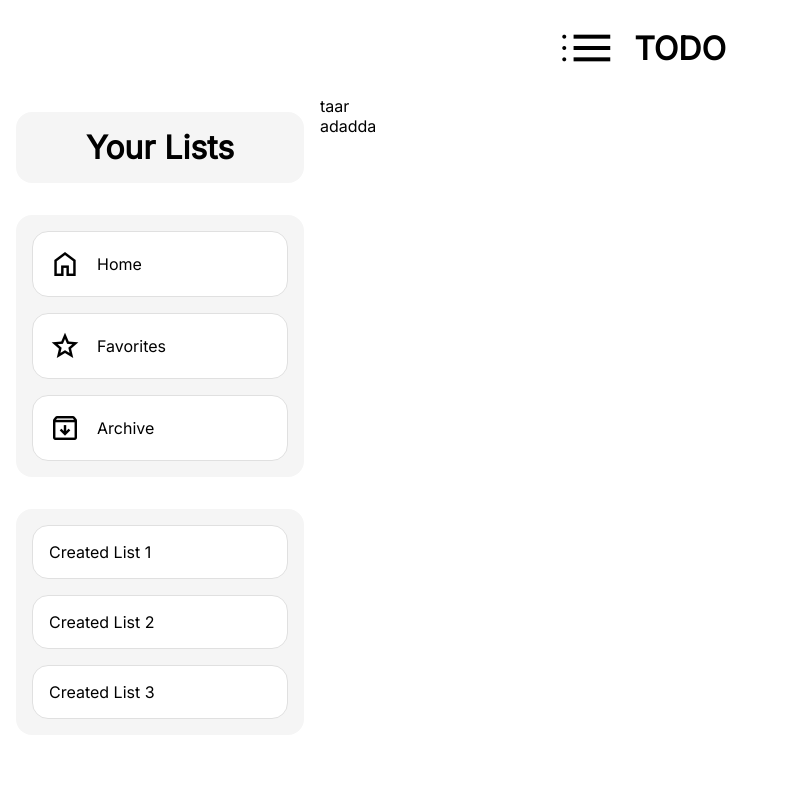
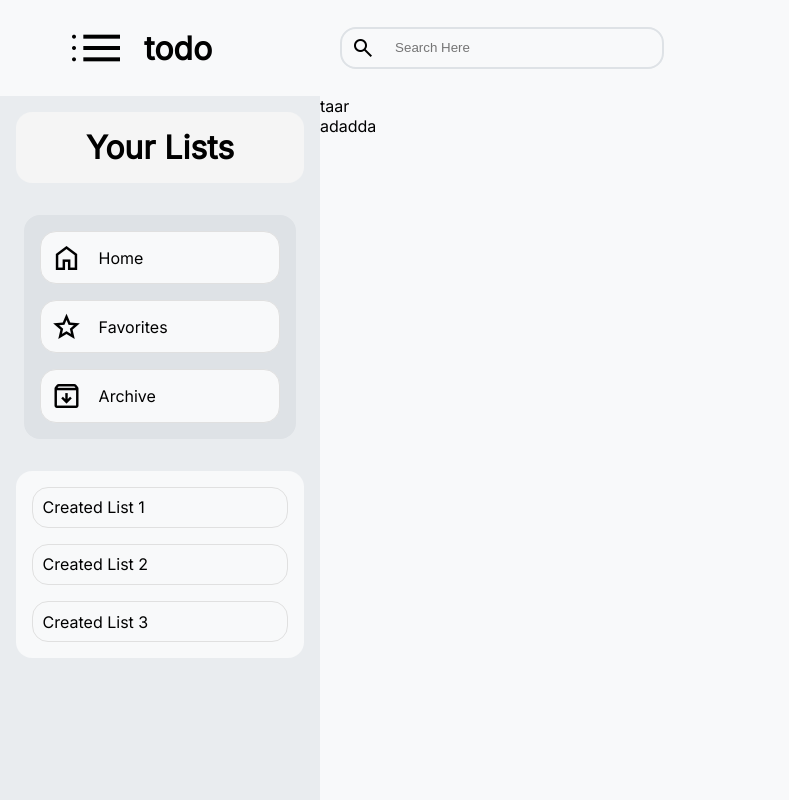
Before and after one commit to andermendz/odin-todo, a website built with webpack: page src/template.html in a window 1280 px wide. Shown: the whole page, without its empty margins (0-789 px from the left). Built offline with nearby package versions, Linux system fonts and the light colour scheme.

Commit message:
basic ui tweaks

```diff
--- a/src/styles.css
+++ b/src/styles.css
@@ -5,8 +5,12 @@
 :root {
   font-size: 16px;
   font-family: "Inter", sans-serif;
-  --background-color: #ffffff;
+  --base-color: #f8f9fa;
   --primary-color: #f5f5f5;
+  --secondary-color: #e9ecef;
+  --third-color: #dee2e6;
+  --fourth-color: #e9ecef;
+  --grey-light: #dee2e6;
 }
 
 ul,
@@ -22,7 +26,7 @@ li {
 body {
   height: 100vh;
 
-  background-color: var(--background-color);
+  background-color: var(--base-color);
 }
 
 #global-container {
@@ -36,10 +40,42 @@ body {
   font-size: 4rem;
 }
 
-.logo {
+#header {
   grid-row: 1/2;
   grid-column: 1/3;
 
+  display: flex;
+  gap: 8rem;
+  align-items: center;
+  margin-left: 4rem;
+}
+
+.searchbar {
+}
+
+.searchbar-content {
+  display: flex;
+  align-items: center;
+
+  border-radius: 1rem;
+  border: 0.125rem solid var(--third-color);
+  justify-content: space-around;
+  font-size: 1rem;
+  height: 2.4rem;
+  width: 20rem;
+}
+
+.searchbar-content > .material-symbols-outlined {
+}
+#searchbar-input {
+  width: 80%;
+  height: 90%;
+  border: 0px;
+  background-color: var(--base-color);
+  outline: none;
+}
+
+.logo {
   display: flex;
   flex-wrap: wrap;
   align-items: center;
@@ -54,6 +90,7 @@ body {
   grid-column: 1/2;
   display: flex;
   flex-direction: column;
+  background-color: var(--secondary-color);
 }
 
 .sidebar-title {
@@ -67,20 +104,27 @@ body {
 }
 
 .sidebar-basics {
-  background-color: var(--primary-color);
+  background-color: var(--third-color);
   border-radius: 1rem;
   margin: 1rem;
+  margin-inline: 1.5rem;
   padding: 1rem;
 }
 
 .options-list > li > .material-symbols-outlined {
   font-size: 2rem;
 }
-.options-list > li{
-    display: flex;
-    align-items: center;
-    gap: 1rem;
-    font-size: 1rem;
+.options-list > li {
+  display: flex;
+  align-items: center;
+  gap: 1rem;
+  font-size: 1rem;
+
+  padding: 0.6rem;
+  border: 0.1rem solid #e0e0e0;
+  background-color: var(--base-color);
+  border-radius: 1rem;
+  transition: 0.4s all ease;
 }
 .sidebar-basics > ul {
   display: flex;
@@ -88,7 +132,7 @@ body {
   gap: 1rem;
 }
 .sidebar-options {
-  background-color: var(--primary-color);
+  background-color: var(--base-color);
   border-radius: 1rem;
   margin: 1rem;
   padding: 1rem;
@@ -103,13 +147,6 @@ body {
 .list-content {
   grid-row: 1/2;
 }
-.options-list > li {
-  padding: 1rem;
-  border: 0.1rem solid #e0e0e0;
-  background-color: #ffffff;
-  border-radius: 1rem;
-  transition: 0.4s all ease;
-}
 
 .options-list > li:hover {
   transform: scale(1.04);
--- a/src/template.html
+++ b/src/template.html
@@ -3,15 +3,27 @@
   <head>
     <meta charset="UTF-8" />
     <meta name="viewport" content="width=device-width, initial-scale=1.0" />
-    <title>Document</title>
+    <title>TODO</title>
   </head>
 
   <body>
     <div id="global-container">
-      <div class="logo">
-        <span class="material-symbols-outlined"> list </span>
-        <div>TODO</div>
-      </div>
+        <div id="header">
+            <div class="logo">
+                <span class="material-symbols-outlined"> list </span>
+                <div>todo</div>
+              </div>
+
+              <div class="searchbar">
+                    <div class="searchbar-content">
+                        <span class="material-symbols-outlined">
+                            search
+                            </span>
+                      <input id="searchbar-input" type="text" placeholder="Search Here">
+                    </div>
+              </div>
+        </div>
+
 
       <div id="content">
         <div id="sidebar">
```
Also changed, not shown: dist/index.bundle.js, dist/index.html.
